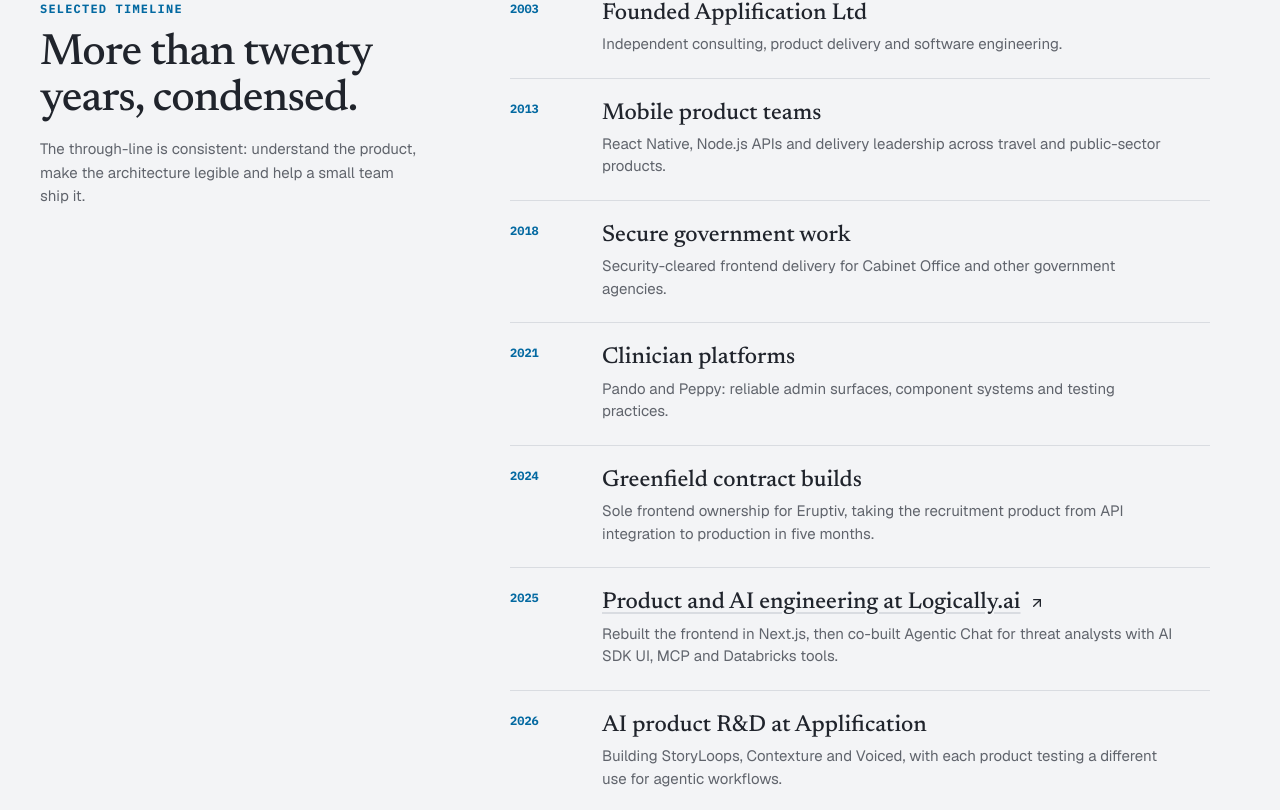
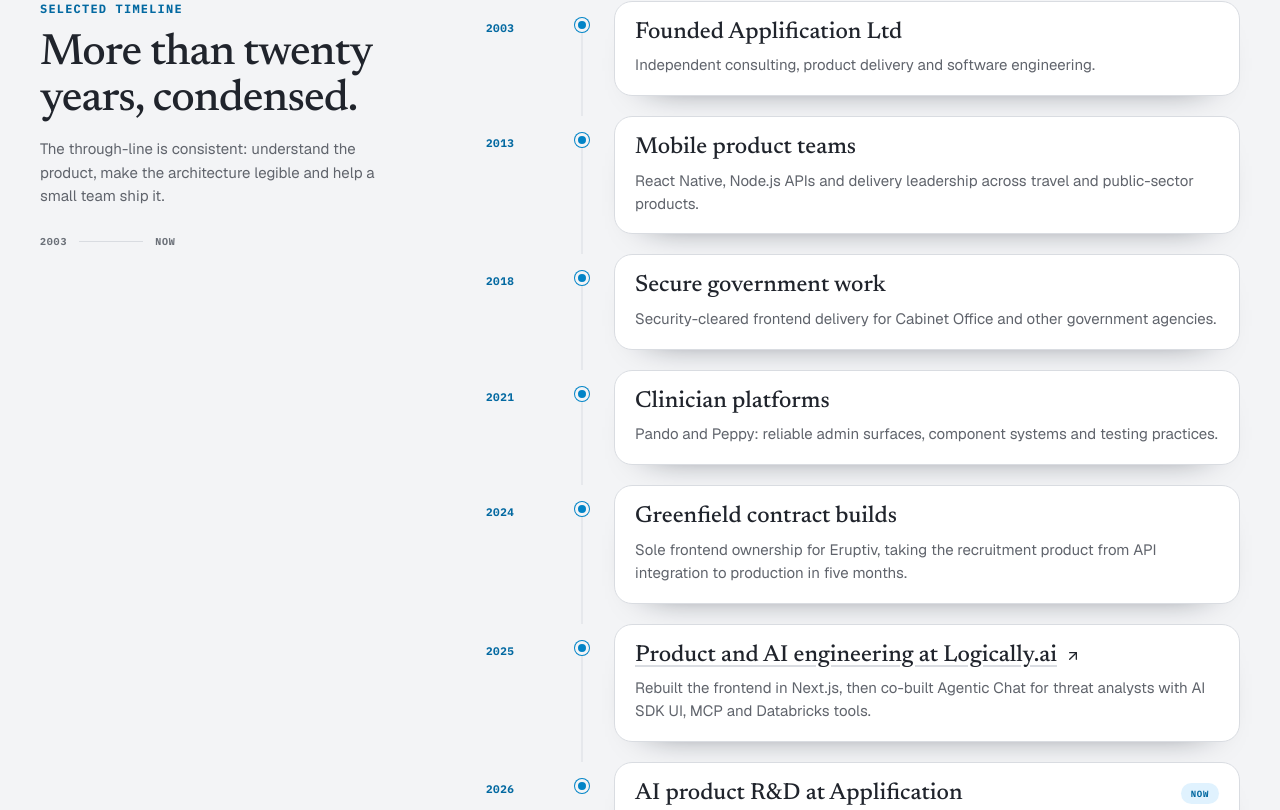
Before and after one commit to applification/applification.net, a Next.js app in the folder apps/applification/: page /about in a window 1280 px wide. Shown: the part 1050-1860 px from the top of the page. Built offline with nearby package versions, Linux system fonts and the light colour scheme.

Commit message:
Redesign About page career timeline
- Add timeline cards, markers, and a sticky introduction
- Mark the current Applification role with a Now badge

```diff
--- a/apps/applification/src/components/about/about-page.tsx
+++ b/apps/applification/src/components/about/about-page.tsx
@@ -45,6 +45,7 @@
     title: "AI product R&D at Applification",
     description:
       "Building StoryLoops, Contexture and Voiced, with each product testing a different use for agentic workflows.",
+    current: true,
   },
 ] as const;
 
@@ -178,8 +179,8 @@
 export function CareerTimeline() {
   return (
     <section className="bg-[var(--app-muted-section)]" data-about-section="timeline">
-      <div className="mx-auto grid w-full max-w-[1200px] gap-12 px-6 py-16 min-[900px]:grid-cols-[390px_minmax(0,700px)] min-[900px]:gap-20 min-[1200px]:px-0 min-[1200px]:py-[84px]">
-        <div className="flex flex-col gap-3.5">
+      <div className="mx-auto grid w-full max-w-[1200px] gap-12 px-6 py-16 min-[900px]:grid-cols-[350px_minmax(0,1fr)] min-[900px]:gap-24 min-[1200px]:px-0 min-[1200px]:py-[84px]">
+        <div className="flex flex-col gap-3.5 min-[900px]:sticky min-[900px]:top-24 min-[900px]:self-start">
           <p className="font-caption text-xs font-bold tracking-[1.2px] text-[var(--app-label-text)] uppercase">
             Selected timeline
           </p>
@@ -190,19 +191,44 @@
             The through-line is consistent: understand the product, make the
             architecture legible and help a small team ship it.
           </p>
+          <div className="mt-3 flex items-center gap-3" aria-hidden="true">
+            <span className="font-caption text-[10px] font-bold tracking-[0.8px] text-[var(--app-text-muted)] uppercase">
+              2003
+            </span>
+            <span className="h-px w-16 bg-[var(--app-border)]" />
+            <span className="font-caption text-[10px] font-bold tracking-[0.8px] text-[var(--app-text-muted)] uppercase">
+              Now
+            </span>
+          </div>
         </div>
 
-        <ol className="grid gap-[22px]">
-          {careerTimeline.map((entry) => (
-            <li className="grid gap-2 border-t border-[var(--app-border)] pt-[22px] first:border-t-0 first:pt-0 min-[520px]:grid-cols-[70px_1fr] min-[520px]:gap-[22px]" key={entry.year}>
-              <time className="font-caption text-xs font-bold text-[var(--app-label-text)]" dateTime={entry.year}>
+        <ol>
+          {careerTimeline.map((entry, index) => (
+            <li
+              className="relative grid grid-cols-[24px_minmax(0,1fr)] gap-x-4 pb-5 last:pb-0 min-[520px]:grid-cols-[64px_24px_minmax(0,1fr)] min-[520px]:gap-x-5"
+              key={entry.year}
+            >
+              <time
+                className="font-caption col-start-2 row-start-1 mb-2 text-[11px] font-bold tracking-[0.5px] text-[var(--app-label-text)] min-[520px]:col-start-1 min-[520px]:mb-0 min-[520px]:pt-[19px]"
+                dateTime={entry.year}
+              >
                 {entry.year}
               </time>
-              <div className="grid gap-1.5">
-                <h3 className="font-heading text-[23px] leading-[1.15] font-medium">
+              <span
+                className="relative z-10 col-start-1 row-span-2 row-start-1 flex h-full min-h-7 justify-center min-[520px]:col-start-2 min-[520px]:row-span-1"
+                aria-hidden="true"
+              >
+                <span className="mt-[17px] size-3.5 rounded-full border-[3px] border-[var(--app-muted-section)] bg-[var(--app-accent)] ring-1 ring-[var(--app-accent)]" />
+                {index < careerTimeline.length - 1 ? (
+                  <span className="absolute top-8 -bottom-5 left-1/2 w-px -translate-x-1/2 bg-[var(--app-border)]" />
+                ) : null}
+              </span>
+              <article className="col-start-2 row-start-2 rounded-[18px] border border-[var(--app-border)] bg-[var(--app-card)] px-5 py-[18px] shadow-[0_16px_38px_-34px_#0b1220] min-[520px]:col-start-3 min-[520px]:row-start-1">
+                <div className="flex items-start justify-between gap-4">
+                  <h3 className="font-heading text-[clamp(1.25rem,2.4vw,1.45rem)] leading-[1.15] font-medium">
                     {"href" in entry ? (
                       <a
-                      className={`inline-flex items-center gap-2 underline decoration-[var(--app-border)] underline-offset-4 transition-colors hover:text-[var(--app-action)] ${focusClasses}`}
+                        className={`inline-flex items-center gap-2 underline decoration-[var(--app-border)] underline-offset-4 transition-colors hover:text-[var(--app-action)] motion-reduce:transition-none ${focusClasses}`}
                         href={entry.href}
                         rel="noreferrer"
                         target="_blank"
@@ -215,10 +241,16 @@
                       entry.title
                     )}
                   </h3>
-                <p className="max-w-[580px] text-[15px] leading-[1.5] text-[var(--app-text-secondary)]">
+                  {"current" in entry ? (
+                    <span className="font-caption mt-0.5 shrink-0 rounded-full bg-[var(--app-label)] px-2.5 py-1 text-[9px] font-bold tracking-[0.7px] text-[var(--app-label-text)] uppercase">
+                      Now
+                    </span>
+                  ) : null}
+                </div>
+                <p className="mt-2 max-w-[590px] text-[15px] leading-[1.52] text-[var(--app-text-secondary)]">
                   {entry.description}
                 </p>
-              </div>
+              </article>
             </li>
           ))}
         </ol>
```
Lines whose indentation alone changed are shown as unchanged.
